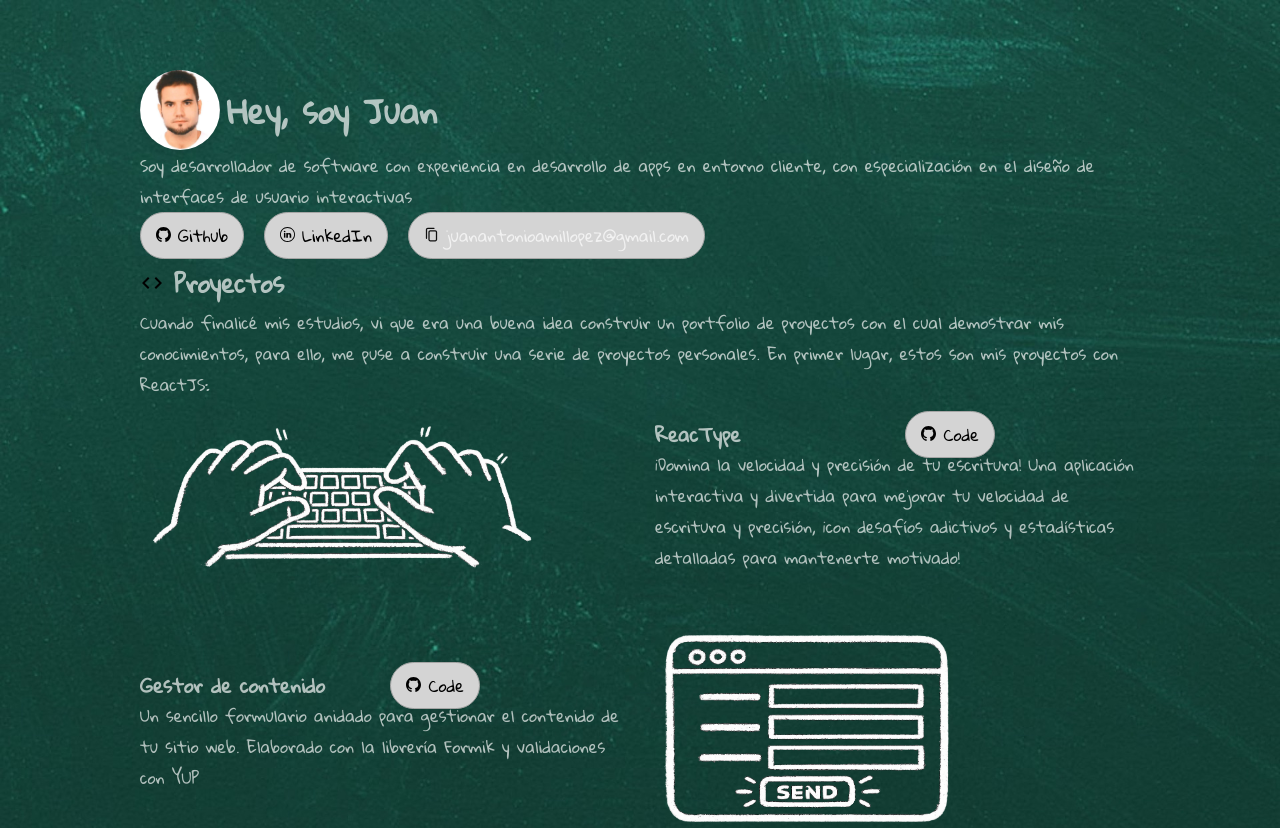
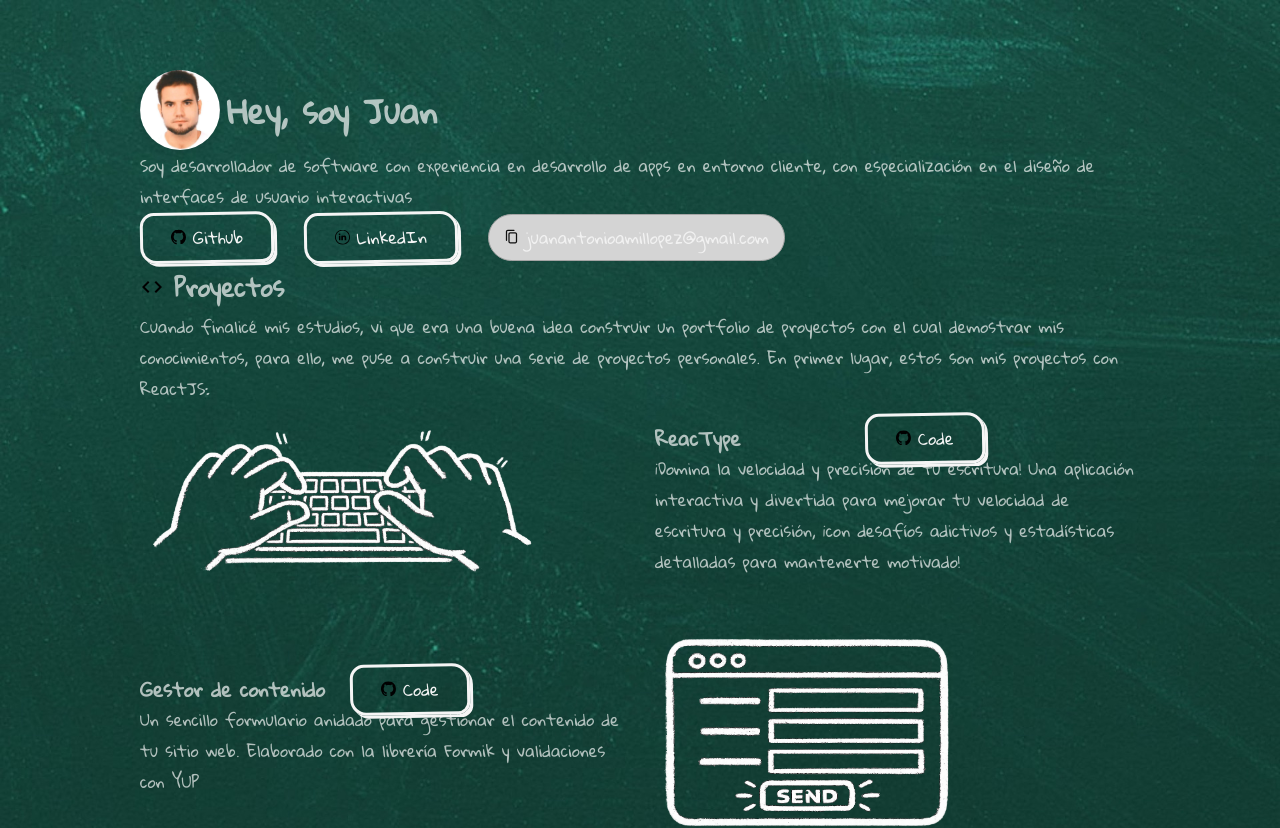
Before and after one commit to JuananA1000/Portfolio, a React (Vite) app: page / in a window 1280 px wide. Shown: the top 828 px of the page. Built offline with nearby package versions, Linux system fonts and the light colour scheme.

Commit message:
FIX: Botón a mano

```diff
--- a/src/components/Buttons/Button.css
+++ b/src/components/Buttons/Button.css
@@ -1,52 +1,16 @@
-.button {
-  background-color: #d4d4d4;
-  padding: 7px 15px;
-  border: 1px solid #a5a5a5;
-  border-radius: 50px;
-  margin-right: 20px;
-  color: #000;
-  text-decoration: none;
-}
-
-.button:hover {
-  background-color: #b1b1b1;
-  cursor: pointer;
-  transition: all 0.2s ease;
-}
-
-.button-icon {
-  background-color: transparent;
-}
-
 .chalk-btn {
   background: transparent;
   color: #f5f5f5;
-
-  font-family: "Patrick Hand", cursive;
-  font-size: 1.4rem;
-
-  padding: 14px 28px;
-
-  border: 3px solid rgba(255,255,255,0.85);
-
+  padding: 7px 28px;
+  border: 3px solid #f5f5f5;
   border-radius: 14px 18px 12px 16px;
-
   cursor: pointer;
-
   transform: rotate(-1deg);
-
-  box-shadow:
-    0 0 2px rgba(255,255,255,0.6),
-    0 0 8px rgba(255,255,255,0.15);
-
+  box-shadow: 3px 3px #f5f5f5;
   transition: all 0.2s ease;
+  margin-right: 30px;
 }
 .chalk-btn:hover {
   transform: rotate(1deg) scale(1.03);
-
   border-radius: 18px 12px 16px 10px;
-
-  box-shadow:
-    0 0 4px rgba(255,255,255,0.7),
-    0 0 14px rgba(255,255,255,0.25);
 }
--- a/src/components/Buttons/Button.jsx
+++ b/src/components/Buttons/Button.jsx
@@ -2,7 +2,7 @@ import './Button.css';
 
 export default function Button({ children, link, icon }) {
   return (
-    <a className='button' href={link} target='blank'>
+    <a className='chalk-btn' href={link} target='blank'>
       {icon && <img src={icon} alt='Icon' className='button-icon' width={15} />}
       {children}
     </a>
```
